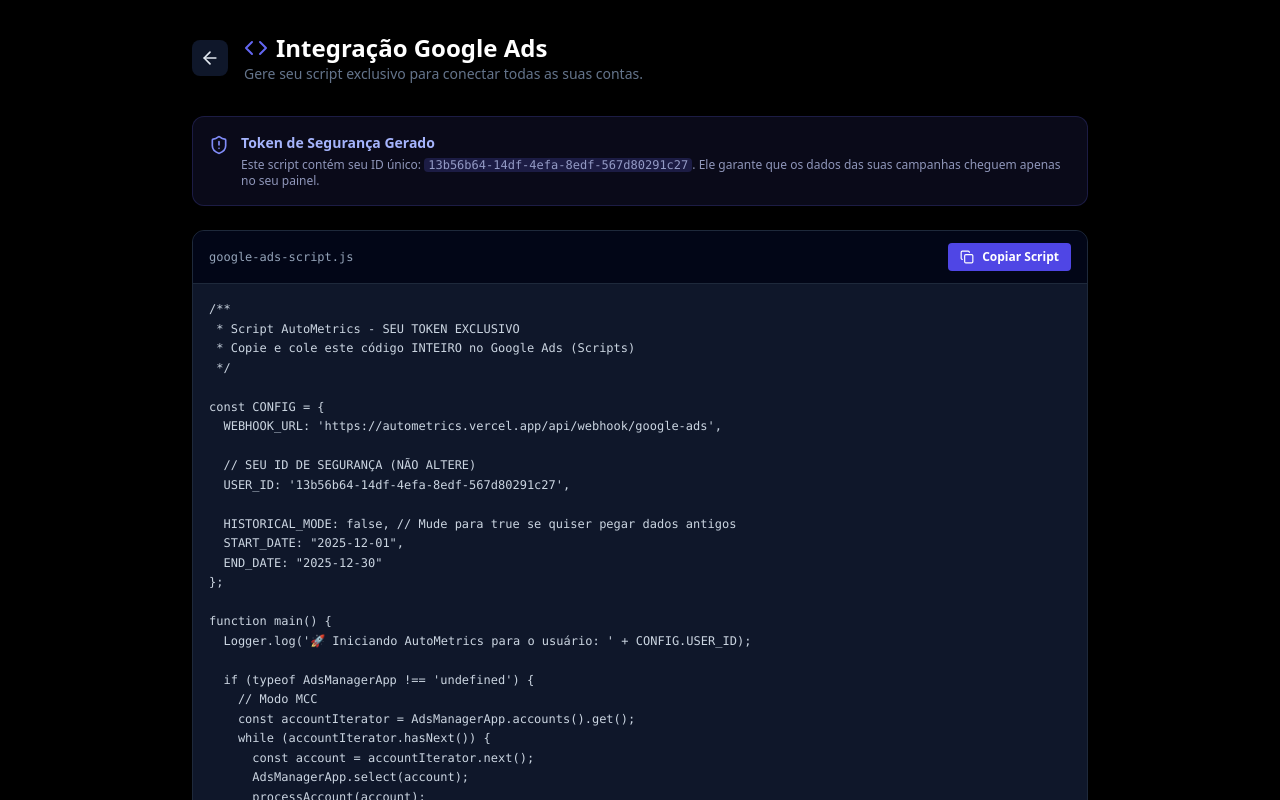
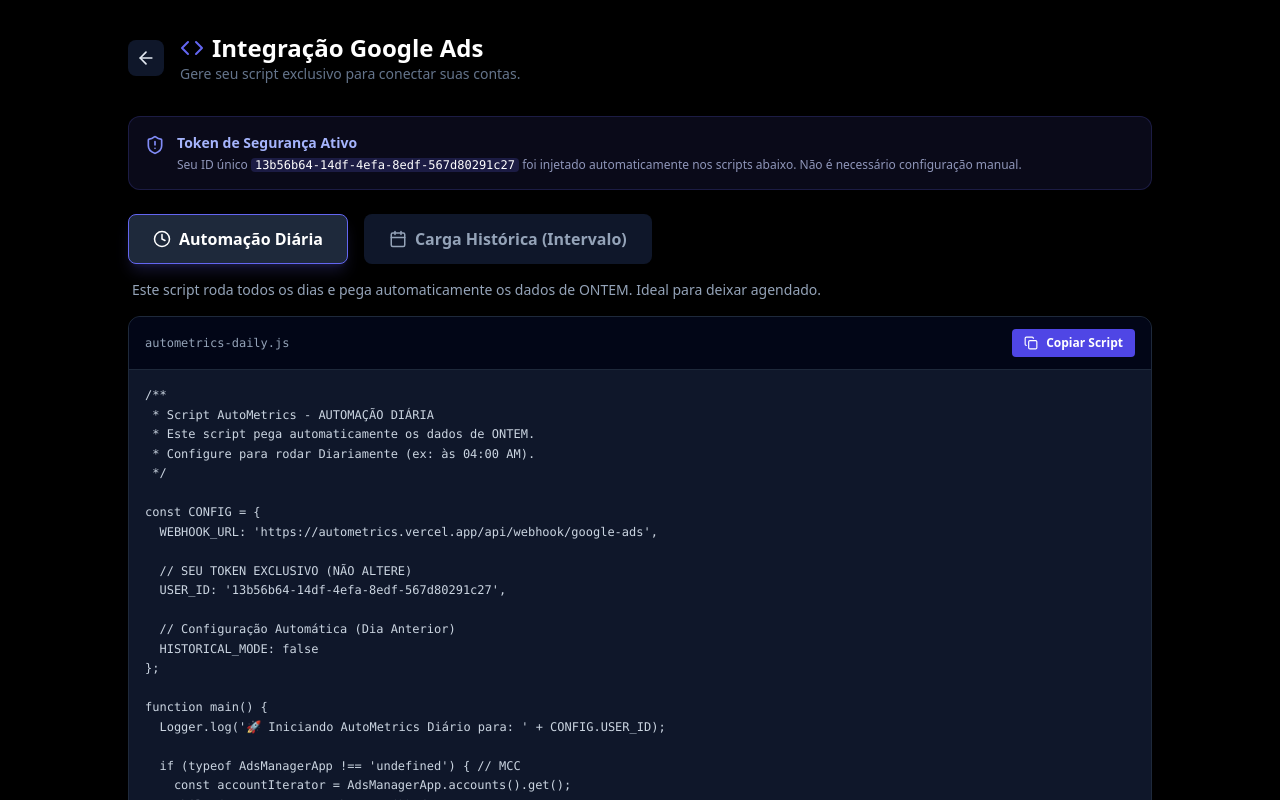
Before and after one commit to danieltoledofor-svg/autometrics, a Next.js app: page /integration in a window 1280 px wide. Shown: the top 800 px of the page. Built offline with nearby package versions, Linux system fonts and the light colour scheme.

Commit message:
Correção Integração4

```diff
--- a/app/integration/page.tsx
+++ b/app/integration/page.tsx
@@ -1,66 +1,66 @@
 "use client";
 
 import React, { useState, useEffect } from 'react';
-import { Copy, Check, Code, ArrowLeft, ShieldAlert } from 'lucide-react';
+import { Copy, Check, Code, ArrowLeft, ShieldAlert, Calendar, Clock } from 'lucide-react';
 import Link from 'next/link';
 
 export default function IntegrationPage() {
   const [userId, setUserId] = useState('');
+  const [activeTab, setActiveTab] = useState<'historical' | 'daily'>('daily');
   const [copied, setCopied] = useState(false);
 
-  // 1. Gera ou recupera o ID Único do Usuário
+  // 1. Gera ou recupera o ID Único do Usuário do LocalStorage
   useEffect(() => {
-    // Tenta pegar do armazenamento local
     let storedId = localStorage.getItem('autometrics_user_id');
-
     if (!storedId) {
-      // Se não existir, gera um novo UUID aleatório
       storedId = crypto.randomUUID();
       localStorage.setItem('autometrics_user_id', storedId);
     }
-
     setUserId(storedId);
   }, []);
 
-  // 2. O Template do Script com o ID INJETADO
-  const scriptCode = `/**
- * Script AutoMetrics - SEU TOKEN EXCLUSIVO
- * Copie e cole este código INTEIRO no Google Ads (Scripts)
+  // --- MODELO 1: SCRIPT DIÁRIO (O mais usado) ---
+  const dailyScript = `/**
+ * Script AutoMetrics - AUTOMAÇÃO DIÁRIA
+ * Este script pega automaticamente os dados de ONTEM.
+ * Configure para rodar Diariamente (ex: às 04:00 AM).
  */
 
 const CONFIG = {
   WEBHOOK_URL: 'https://autometrics.vercel.app/api/webhook/google-ads',
 
-  // SEU ID DE SEGURANÇA (NÃO ALTERE)
+  // SEU TOKEN EXCLUSIVO (NÃO ALTERE)
   USER_ID: '${userId}',
 
-  HISTORICAL_MODE: false, // Mude para true se quiser pegar dados antigos
-  START_DATE: "2025-12-01",
-  END_DATE: "2025-12-30"
+  // Configuração Automática (Dia Anterior)
+  HISTORICAL_MODE: false
 };
 
 function main() {
-  Logger.log('🚀 Iniciando AutoMetrics para o usuário: ' + CONFIG.USER_ID);
+  Logger.log('🚀 Iniciando AutoMetrics Diário para: ' + CONFIG.USER_ID);
 
-  if (typeof AdsManagerApp !== 'undefined') {
-    // Modo MCC
+  if (typeof AdsManagerApp !== 'undefined') { // MCC
     const accountIterator = AdsManagerApp.accounts().get();
     while (accountIterator.hasNext()) {
       const account = accountIterator.next();
       AdsManagerApp.select(account);
       processAccount(account);
     }
-  } else {
-    // Modo Conta Única
+  } else { // Conta Única
     processAccount(AdsApp.currentAccount());
   }
 }
 
 function processAccount(account) {
-  const dateString = getLastDate();
+  // Pega automaticamente a data de ontem
+  const d = new Date(); d.setDate(d.getDate() - 1);
+  const dateString = Utilities.formatDate(d, account.getTimeZone(), "yyyy-MM-dd");
 
-  // Query Otimizada
-  const report = AdsApp.search(\`
+  fetchAndSend(dateString, account);
+}
+
+function fetchAndSend(dateString, account) {
+  const query = \`
     SELECT
       campaign.id, campaign.name,
       metrics.impressions, metrics.clicks, metrics.ctr,
@@ -72,7 +72,9 @@
     FROM campaign
     WHERE segments.date = '\${dateString}'
     AND metrics.cost_micros > 0
-  \`);
+  \`;
+
+  const report = AdsApp.search(query);
 
   while (report.hasNext()) {
     const row = report.next();
@@ -100,34 +102,127 @@
 }
 
 function sendToWebhook(payload) {
-  const options = {
-    'method': 'post', 'contentType': 'application/json',
-    'payload': JSON.stringify(payload), 'muteHttpExceptions': true
-  };
+  const options = { 'method': 'post', 'contentType': 'application/json', 'payload': JSON.stringify(payload), 'muteHttpExceptions': true };
   try {
-    UrlFetchApp.fetch(CONFIG.WEBHOOK_URL, options);
-    Logger.log('📤 Enviado: ' + payload.campaign_name);
-  } catch (e) {
-    Logger.log('❌ Erro: ' + e.message);
+    const r = UrlFetchApp.fetch(CONFIG.WEBHOOK_URL, options);
+    if (r.getResponseCode() === 200) Logger.log('📤 Enviado: ' + payload.campaign_name);
+  } catch (e) { Logger.log('❌ Erro: ' + e.message); }
+}
+`;
+
+  // --- MODELO 2: SCRIPT HISTÓRICO (Intervalo) ---
+  const historicalScript = `/**
+ * Script AutoMetrics - CARGA HISTÓRICA
+ * Use este script UMA VEZ para carregar dados antigos.
+ * Defina a DATA DE INÍCIO e FIM abaixo.
+ */
+
+const CONFIG = {
+  WEBHOOK_URL: 'https://autometrics.vercel.app/api/webhook/google-ads',
+
+  // SEU TOKEN EXCLUSIVO (NÃO ALTERE)
+  USER_ID: '${userId}',
+
+  // --- CONFIGURE O INTERVALO AQUI ---
+  HISTORICAL_MODE: true,
+  START_DATE: "2024-12-01", // <--- EDITE A DATA INICIAL (Ano-Mês-Dia)
+  END_DATE: "2024-12-31"    // <--- EDITE A DATA FINAL
+};
+
+function main() {
+  Logger.log('🚀 Iniciando Carga Histórica para: ' + CONFIG.USER_ID);
+
+  if (typeof AdsManagerApp !== 'undefined') {
+    const accountIterator = AdsManagerApp.accounts().get();
+    while (accountIterator.hasNext()) {
+      const account = accountIterator.next();
+      AdsManagerApp.select(account);
+      processAccount(account);
+    }
+  } else {
+    processAccount(AdsApp.currentAccount());
   }
 }
 
-function getLastDate() {
-  if (CONFIG.HISTORICAL_MODE) return CONFIG.START_DATE; // Simplificado para exemplo
-  const d = new Date(); d.setDate(d.getDate() - 1);
-  return Utilities.formatDate(d, AdsApp.currentAccount().getTimeZone(), "yyyy-MM-dd");
+function processAccount(account) {
+  let currentDate = parseDate(CONFIG.START_DATE);
+  const endDate = parseDate(CONFIG.END_DATE);
+
+  while (currentDate <= endDate) {
+    const dateString = Utilities.formatDate(currentDate, account.getTimeZone(), "yyyy-MM-dd");
+    fetchAndSend(dateString, account);
+    currentDate.setDate(currentDate.getDate() + 1);
+  }
+}
+
+function fetchAndSend(dateString, account) {
+  // Mesma query otimizada do modelo diário
+  const query = \`
+    SELECT
+      campaign.id, campaign.name,
+      metrics.impressions, metrics.clicks, metrics.ctr,
+      metrics.average_cpc, metrics.cost_micros,
+      metrics.search_impression_share, metrics.search_top_impression_share,
+      metrics.search_absolute_top_impression_share,
+      campaign.bidding_strategy_type, campaign_budget.amount_micros,
+      customer.currency_code
+    FROM campaign
+    WHERE segments.date = '\${dateString}'
+    AND metrics.cost_micros > 0
+  \`;
+
+  const report = AdsApp.search(query);
+
+  while (report.hasNext()) {
+    const row = report.next();
+    const payload = {
+      user_id: CONFIG.USER_ID,
+      campaign_name: row.campaign.name,
+      date: dateString,
+      account_name: account.getName(),
+      currency_code: row.customer.currencyCode,
+      metrics: {
+        impressions: row.metrics.impressions,
+        clicks: row.metrics.clicks,
+        ctr: row.metrics.ctr,
+        average_cpc: row.metrics.averageCpc,
+        cost_micros: row.metrics.costMicros,
+        search_impression_share: row.metrics.searchImpressionShare,
+        search_top_impression_share: row.metrics.searchTopImpressionShare,
+        search_abs_top_share: row.metrics.searchAbsoluteTopImpressionShare,
+        bidding_strategy_type: row.campaign.biddingStrategyType,
+        budget_micros: row.campaignBudget.amountMicros
+      }
+    };
+    sendToWebhook(payload);
+  }
+}
+
+function sendToWebhook(payload) {
+  const options = { 'method': 'post', 'contentType': 'application/json', 'payload': JSON.stringify(payload), 'muteHttpExceptions': true };
+  try {
+    const r = UrlFetchApp.fetch(CONFIG.WEBHOOK_URL, options);
+    if (r.getResponseCode() === 200) Logger.log('📤 [Data: ' + payload.date + '] Enviado: ' + payload.campaign_name);
+  } catch (e) { Logger.log('❌ Erro: ' + e.message); }
+}
+
+function parseDate(str) {
+  const parts = str.split('-');
+  return new Date(parts[0], parts[1] - 1, parts[2]);
 }
 `;
 
+  const activeScript = activeTab === 'daily' ? dailyScript : historicalScript;
+
   const copyToClipboard = () => {
-    navigator.clipboard.writeText(scriptCode);
+    navigator.clipboard.writeText(activeScript);
     setCopied(true);
     setTimeout(() => setCopied(false), 2000);
   };
 
   return (
-    <div className="min-h-screen bg-black text-slate-200 font-sans p-8 flex justify-center">
-      <div className="w-full max-w-4xl">
+    <div className="min-h-screen bg-black text-slate-200 font-sans p-4 md:p-8 flex justify-center">
+      <div className="w-full max-w-5xl">
 
         {/* Header */}
         <div className="flex items-center gap-4 mb-8">
@@ -138,7 +233,7 @@
             <h1 className="text-2xl font-bold text-white flex items-center gap-2">
               <Code className="text-indigo-500" /> Integração Google Ads
             </h1>
-            <p className="text-slate-500 text-sm">Gere seu script exclusivo para conectar todas as suas contas.</p>
+            <p className="text-slate-500 text-sm">Gere seu script exclusivo para conectar suas contas.</p>
           </div>
         </div>
 
@@ -146,18 +241,51 @@
         <div className="bg-indigo-500/10 border border-indigo-500/20 p-4 rounded-xl mb-6 flex gap-3 items-start">
           <ShieldAlert className="text-indigo-400 shrink-0 mt-0.5" size={20} />
           <div>
-            <h3 className="text-indigo-300 font-bold text-sm">Token de Segurança Gerado</h3>
+            <h3 className="text-indigo-300 font-bold text-sm">Token de Segurança Ativo</h3>
             <p className="text-xs text-indigo-200/70 mt-1">
-              Este script contém seu ID único: <span className="font-mono bg-indigo-500/20 px-1 rounded">{userId}</span>.
-              Ele garante que os dados das suas campanhas cheguem apenas no seu painel.
+              Seu ID único <span className="font-mono bg-indigo-500/20 px-1 rounded text-white">{userId}</span> foi injetado automaticamente nos scripts abaixo.
+              Não é necessário configuração manual.
             </p>
           </div>
+        </div>
+
+        {/* Tabs de Seleção */}
+        <div className="flex gap-4 mb-4">
+          <button
+            onClick={() => setActiveTab('daily')}
+            className={`flex items-center gap-2 px-6 py-3 rounded-lg font-bold transition-all ${
+              activeTab === 'daily'
+                ? 'bg-slate-800 text-white border border-indigo-500 shadow-lg shadow-indigo-500/20'
+                : 'bg-slate-900 text-slate-400 border border-transparent hover:bg-slate-800'
+            }`}
+          >
+            <Clock size={18} /> Automação Diária
+          </button>
+          <button
+            onClick={() => setActiveTab('historical')}
+            className={`flex items-center gap-2 px-6 py-3 rounded-lg font-bold transition-all ${
+              activeTab === 'historical'
+                ? 'bg-slate-800 text-white border border-indigo-500 shadow-lg shadow-indigo-500/20'
+                : 'bg-slate-900 text-slate-400 border border-transparent hover:bg-slate-800'
+            }`}
+          >
+            <Calendar size={18} /> Carga Histórica (Intervalo)
+          </button>
+        </div>
+
+        {/* Descrição Contextual */}
+        <div className="mb-4 text-sm text-slate-400 pl-1">
+          {activeTab === 'daily'
+            ? "Este script roda todos os dias e pega automaticamente os dados de ONTEM. Ideal para deixar agendado."
+            : "Este script permite definir uma Data de Início e Fim. Use para importar dados de meses passados."}
         </div>
 
         {/* Code Area */}
         <div className="bg-slate-900 border border-slate-800 rounded-xl overflow-hidden shadow-2xl">
           <div className="bg-slate-950 px-4 py-3 border-b border-slate-800 flex justify-between items-center">
-            <span className="text-xs font-mono text-slate-400">google-ads-script.js</span>
+            <span className="text-xs font-mono text-slate-400">
+              {activeTab === 'daily' ? 'autometrics-daily.js' : 'autometrics-historical.js'}
+            </span>
             <button
               onClick={copyToClipboard}
               className={`flex items-center gap-2 px-3 py-1.5 rounded text-xs font-bold transition-all ${
@@ -168,9 +296,9 @@
               {copied ? 'Copiado!' : 'Copiar Script'}
             </button>
           </div>
-          <div className="p-4 overflow-x-auto">
-            <pre className="font-mono text-xs text-slate-300 leading-relaxed">
-              {scriptCode}
+          <div className="p-4 overflow-x-auto h-[500px] custom-scrollbar">
+            <pre className="font-mono text-xs text-slate-300 leading-relaxed whitespace-pre">
+              {activeScript}
             </pre>
           </div>
         </div>
```
